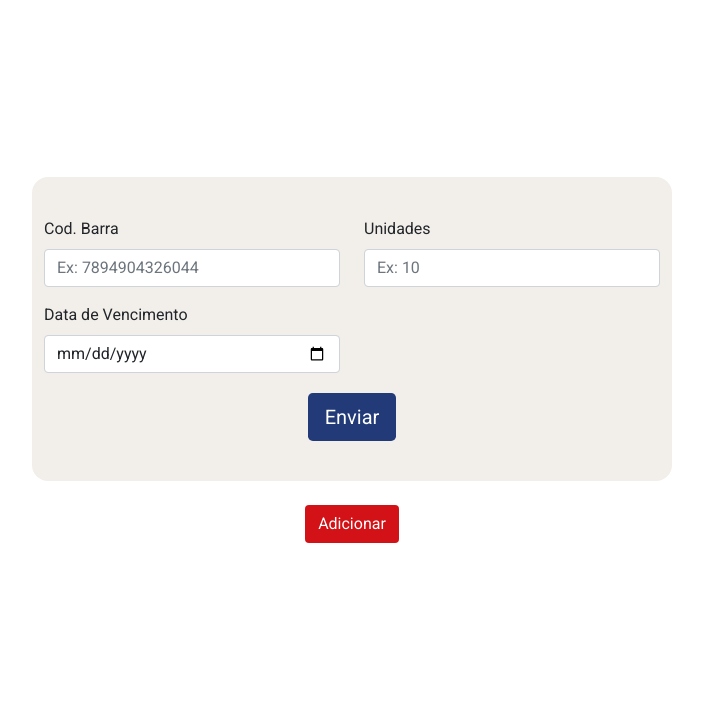
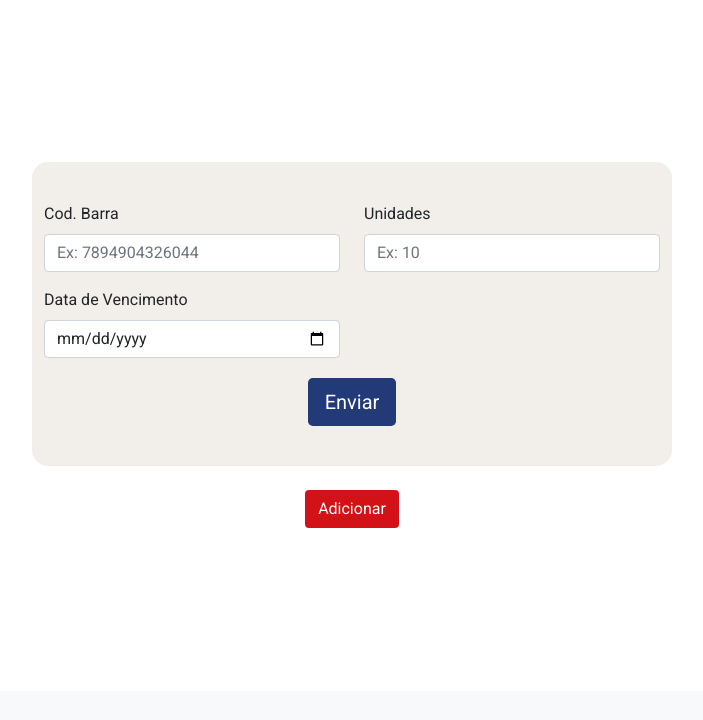
Before and after one commit to Eder-Queiroz/controle_validade, a PHP site: page / in a window 1280 px wide. Shown: the part 109-829 px from the top of the page, without its empty margins (288-991 px from the left). After the commit the page ends 637 px from the top, so only its background shows below. Run offline with PHP 8.4, Linux system fonts and the light colour scheme; data that the repository does not hold is empty.

Commit message:
correção height

```diff
--- a/assets/style/style.css
+++ b/assets/style/style.css
@@ -55,6 +55,10 @@ html, body{
     fill: white;
 }
 
+main{
+    margin-top: 40px;
+}
+
 /* ==INDEX== */
 
 /* Menu de navegação */
@@ -76,9 +80,9 @@ nav ul li{
 
 /* Section Main */
 
-main{
+main.main_height{
     height: calc(100% - 109px);
-    min-height: 720px;
+    margin: 0;
 }
 
 main section{
--- a/index.php
+++ b/index.php
@@ -17,7 +17,7 @@ require_once 'assets/scripts/db_form.php';
 
 <?php include_once 'navBar.php'; ?>
 
-<main class="d-flex flex-column justify-content-center align-items-center">
+<main class="d-flex flex-column justify-content-center align-items-center main_height">
 
     <section class="container-md col-md-6">
 
--- a/tabela_rebaixa.php
+++ b/tabela_rebaixa.php
@@ -13,7 +13,7 @@ ini_set('display_errors', 1);
 
 <?php require_once 'navBar.php' ?>
 
-<main class="d-flex flex-row justify-content-center align-items-center">
+<main class="d-flex flex-row justify-content-center align-items-center main_height">
 
         <div class="container-md col-md-6 form-tabela-rebaixa">
             <h2>Selecionar setor:</h2>
```
